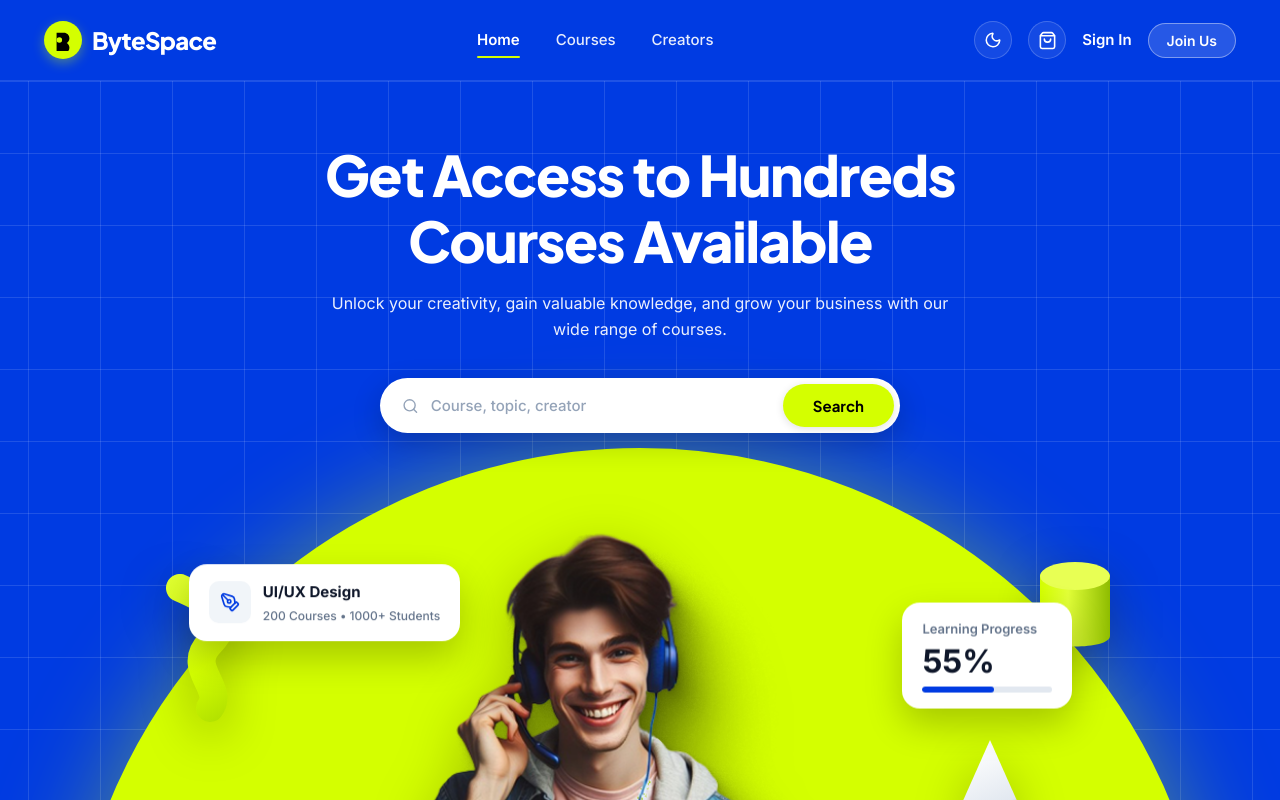
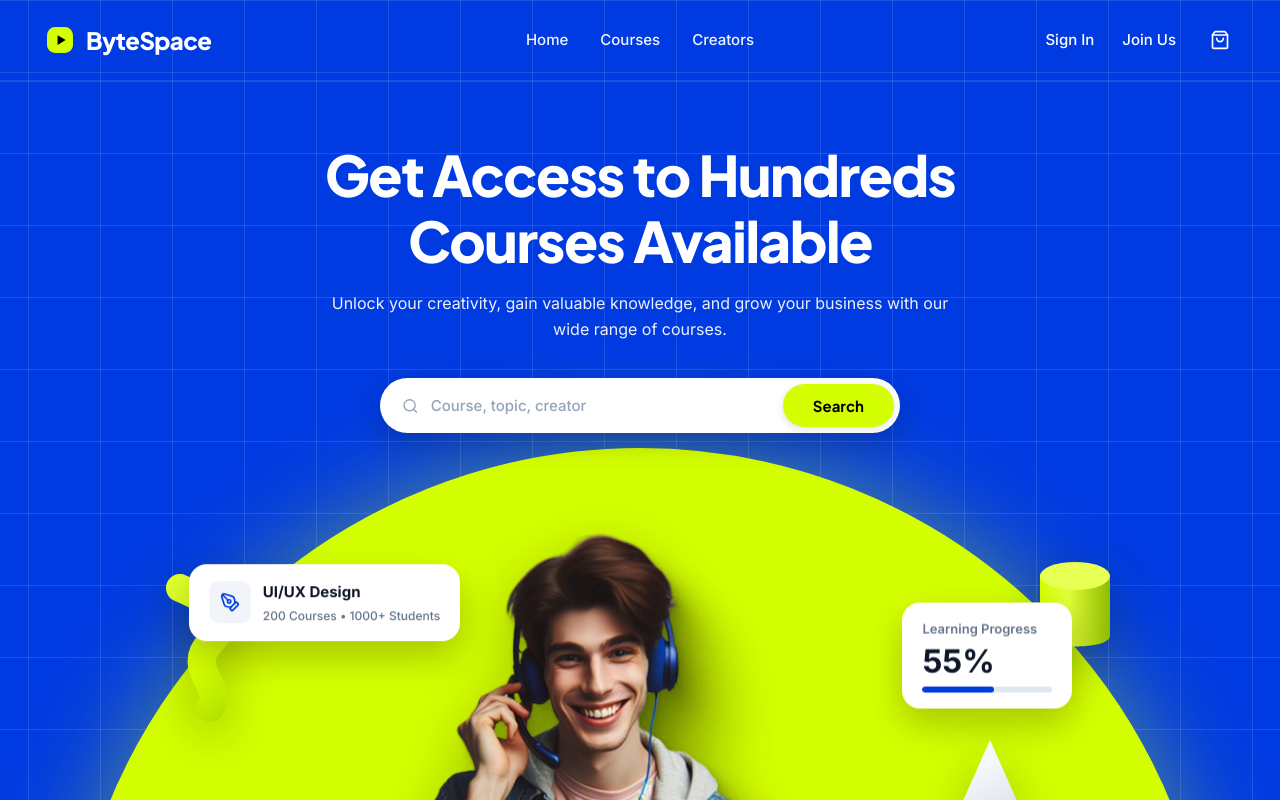
Before and after one commit to arifarman22/DoinTechTask-ArifArman, a React (Vite) app: page / in a window 1280 px wide. Shown: the top 800 px of the page. Built offline with nearby package versions, Linux system fonts and the light colour scheme.

Commit message:
feat: match exact Figma navbar with Persian Blue blueprint grid and 3-part layout

```diff
--- a/src/components/common/Navbar.jsx
+++ b/src/components/common/Navbar.jsx
@@ -1,28 +1,18 @@
 import { useState } from 'react';
 import { useApp } from '../../context/AppContext';
-import {
-  Sun,
-  Moon,
-  Heart,
-  ShoppingBag,
-  Menu,
-  X,
-  LogOut
-} from 'lucide-react';
+import { ShoppingBag, Menu, X } from 'lucide-react';
 import '../../styles/navbar.css';
 
+// Neon Lime ByteSpace Emblem matching Figma navbar
+const ByteSpaceNavEmblem = () => (
+  <svg width="26" height="26" viewBox="0 0 32 32" fill="none">
+    <rect width="32" height="32" rx="10" fill="#D4FF00" />
+    <path d="M13 10L23 16L13 22V10Z" fill="#000000" />
+  </svg>
+);
+
 export const Navbar = () => {
-  const {
-    currentView,
-    navigateTo,
-    user,
-    logoutUser,
-    wishlist,
-    enrolledCourses,
-    theme,
-    toggleTheme
-  } = useApp();
-
+  const { navigateTo } = useApp();
   const [mobileMenuOpen, setMobileMenuOpen] = useState(false);
 
   const handleNavClick = (view, anchorId = null) => {
@@ -39,183 +29,80 @@ export const Navbar = () => {
     }
   };
 
-  const isFigmaHome = currentView === 'home';
-
   return (
-    <header className={`navbar-header ${isFigmaHome ? 'navbar-figma-blue' : ''}`}>
-      <div className="container navbar-container">
-        {/* Brand Logo matching Figma: Neon Lime Emblem + White ByteSpace */}
+    <header className="navbar-header">
+      <div className="navbar-container">
+        {/* Brand Logo (Left): Neon Lime Emblem + White ByteSpace */}
         <div className="brand-logo" onClick={() => handleNavClick('home')}>
           <div className="brand-figma-icon">
-            <svg width="22" height="22" viewBox="0 0 24 24" fill="none">
-              <path
-                d="M5 4H13C16.3137 4 19 6.68629 19 10C19 12.222 17.789 14.1613 16 15.1973C17.789 16.2333 19 18.1726 19 20.3946C19 23.7083 16.3137 26.3946 13 26.3946H5V4Z"
-                fill="#000000"
-              />
-              <circle cx="8" cy="12" r="3" fill="#D4FF00" />
-            </svg>
+            <ByteSpaceNavEmblem />
           </div>
           <span className="brand-figma-name">ByteSpace</span>
         </div>
 
-        {/* Desktop Navigation Links matching Figma (Home, Courses, Creators) */}
-        <nav>
+        {/* Center Navigation Links: Home, Courses, Creators */}
+        <nav className="navbar-center-nav">
           <ul className="navbar-figma-links">
-            <li
-              className={`nav-figma-link ${currentView === 'home' ? 'active' : ''}`}
-              onClick={() => handleNavClick('home')}
-            >
+            <li className="nav-figma-link" onClick={() => handleNavClick('home')}>
               Home
             </li>
-            <li
-              className={`nav-figma-link ${currentView === 'courses' ? 'active' : ''}`}
-              onClick={() => handleNavClick('courses')}
-            >
+            <li className="nav-figma-link" onClick={() => handleNavClick('courses')}>
               Courses
             </li>
-            <li
-              className="nav-figma-link"
-              onClick={() => handleNavClick('home', 'why-us-section')}
-            >
+            <li className="nav-figma-link" onClick={() => handleNavClick('home', 'why-us-section')}>
               Creators
             </li>
           </ul>
         </nav>
 
-        {/* Right Actions matching Figma: Sign In, Join Us, Shopping Bag, Theme Toggle */}
+        {/* Right Actions: Sign In, Join Us, Shopping Bag */}
         <div className="navbar-actions">
-          {/* Theme Toggle Button */}
+          <span className="nav-figma-auth-link" onClick={() => handleNavClick('login')}>
+            Sign In
+          </span>
+          <span className="nav-figma-auth-link" onClick={() => handleNavClick('signup')}>
+            Join Us
+          </span>
           <button
-            className="btn-icon-figma"
-            onClick={toggleTheme}
-            title={`Switch to ${theme === 'light' ? 'Dark' : 'Light'} mode`}
-            aria-label="Toggle Theme"
+            className="nav-figma-cart-btn"
+            onClick={() => handleNavClick('courses')}
+            title="Cart"
+            aria-label="Shopping Cart"
           >
-            {theme === 'light' ? <Moon size={18} /> : <Sun size={18} color="#D4FF00" />}
-          </button>
-
-          {/* Wishlist / Cart Indicator */}
-          <button
-            className="btn-icon-figma"
-            style={{ position: 'relative' }}
-            title="Wishlist"
-            onClick={() => handleNavClick('courses')}
-          >
-            {wishlist.length > 0 ? (
-              <>
-                <Heart size={19} fill="#EF4444" color="#EF4444" />
-                <span className="badge-count-pill">{wishlist.length}</span>
-              </>
-            ) : (
-              <ShoppingBag size={19} />
-            )}
-          </button>
-
-          {/* User state / Auth buttons */}
-          {user ? (
-            <div className="user-badge-menu-figma">
-              <img src={user.avatar} alt={user.name} className="user-avatar" />
-              <span className="user-name-figma">{user.name}</span>
-              <button
-                className="btn-icon-figma btn-sm"
-                onClick={logoutUser}
-                title="Log Out"
-                style={{ width: '28px', height: '28px', border: 'none' }}
-              >
-                <LogOut size={14} />
+            <ShoppingBag size={20} color="#FFFFFF" strokeWidth={2} />
           </button>
         </div>
-          ) : (
-            <div className="auth-btns-group">
-              <span
-                className="btn-link-figma"
-                onClick={() => handleNavClick('login')}
-              >
-                Sign In
-              </span>
-              <button
-                className="btn-join-figma"
-                onClick={() => handleNavClick('signup')}
-              >
-                Join Us
-              </button>
-            </div>
-          )}
 
-          {/* Mobile Menu Hamburger */}
+        {/* Mobile Hamburger Toggle */}
         <button
           className="mobile-toggle-btn-figma"
           onClick={() => setMobileMenuOpen(!mobileMenuOpen)}
-            aria-label="Toggle Navigation Menu"
+          aria-label="Toggle navigation menu"
         >
           {mobileMenuOpen ? <X size={24} /> : <Menu size={24} />}
         </button>
-        </div>
-      </div>
 
         {/* Mobile Drawer */}
-      <div className={`mobile-drawer ${mobileMenuOpen ? 'open' : ''}`}>
-        <div
-          className="mobile-nav-link"
-          onClick={() => handleNavClick('home')}
-        >
+        {mobileMenuOpen && (
+          <div className="mobile-drawer">
+            <span className="nav-figma-link" onClick={() => handleNavClick('home')}>
               Home
-        </div>
-        <div
-          className="mobile-nav-link"
-          onClick={() => handleNavClick('courses')}
-        >
+            </span>
+            <span className="nav-figma-link" onClick={() => handleNavClick('courses')}>
               Courses
-        </div>
-        <div
-          className="mobile-nav-link"
-          onClick={() => handleNavClick('home', 'why-us-section')}
-        >
+            </span>
+            <span className="nav-figma-link" onClick={() => handleNavClick('home', 'why-us-section')}>
               Creators
-        </div>
-        <div
-          className="mobile-nav-link"
-          onClick={() => handleNavClick('home', 'pricing-section')}
-        >
-          Pricing
-        </div>
-        <div
-          className="mobile-nav-link"
-          onClick={() => handleNavClick('home', 'faq-section')}
-        >
-          FAQ
-        </div>
-
-        <div className="mobile-actions-wrapper">
-          {user ? (
-            <div style={{ display: 'flex', alignItems: 'center', justifyContent: 'space-between' }}>
-              <div style={{ display: 'flex', alignItems: 'center', gap: '8px' }}>
-                <img src={user.avatar} alt={user.name} className="user-avatar" />
-                <span className="user-name">{user.name}</span>
-              </div>
-              <button className="btn btn-secondary btn-sm" onClick={logoutUser}>
-                Log Out
-              </button>
-            </div>
-          ) : (
-            <div style={{ display: 'flex', gap: '10px' }}>
-              <button
-                className="btn btn-secondary"
-                style={{ flex: 1 }}
-                onClick={() => handleNavClick('login')}
-              >
+            </span>
+            <hr style={{ borderColor: 'rgba(255,255,255,0.15)', margin: '4px 0' }} />
+            <span className="nav-figma-auth-link" onClick={() => handleNavClick('login')}>
               Sign In
-              </button>
-              <button
-                className="btn btn-primary"
-                style={{ flex: 1 }}
-                onClick={() => handleNavClick('signup')}
-              >
+            </span>
+            <span className="nav-figma-auth-link" onClick={() => handleNavClick('signup')}>
               Join Us
-              </button>
+            </span>
           </div>
         )}
-        </div>
       </div>
     </header>
   );
--- a/src/styles/navbar.css
+++ b/src/styles/navbar.css
@@ -1,20 +1,18 @@
-/* Navbar Styling */
+/* Figma-Accurate Navbar Styling (#003BE2 Persian Blue + Blueprint Grid) */
 .navbar-header {
   position: sticky;
   top: 0;
   z-index: 1000;
-  background-color: var(--nav-bg);
-  backdrop-filter: blur(14px);
-  -webkit-backdrop-filter: blur(14px);
-  border-bottom: 1px solid var(--border-subtle);
-  transition: all var(--transition-normal);
-}
-
-/* Persian Blue Header for Landing Page matching Figma Header_Frame */
-.navbar-header.navbar-figma-blue {
   background-color: #003be2;
-  border-bottom: 1px solid rgba(255, 255, 255, 0.12);
+  /* Blueprint Grid Pattern matching Hero Frame */
+  background-image:
+    linear-gradient(rgba(255, 255, 255, 0.12) 1px, transparent 1px),
+    linear-gradient(90deg, rgba(255, 255, 255, 0.12) 1px, transparent 1px);
+  background-size: 72px 72px;
+  background-position: center top;
+  border-bottom: 1px solid rgba(255, 255, 255, 0.1);
   color: #ffffff;
+  width: 100%;
 }
 
 .navbar-container {
@@ -22,10 +20,12 @@
   align-items: center;
   justify-content: space-between;
   height: 80px;
-  gap: 20px;
+  max-width: 1240px;
+  margin: 0 auto;
+  padding: 0 24px;
 }
 
-/* Brand Logo */
+/* Brand Logo (Left) */
 .brand-logo {
   display: flex;
   align-items: center;
@@ -35,164 +35,97 @@
 }
 
 .brand-figma-icon {
-  width: 38px;
-  height: 38px;
-  background-color: #d4ff00;
-  border-radius: 50%;
+  width: 32px;
+  height: 32px;
+  border-radius: 8px;
   display: flex;
   align-items: center;
   justify-content: center;
-  box-shadow: 0 4px 12px rgba(212, 255, 0, 0.35);
-  transition: transform 0.25s cubic-bezier(0.34, 1.56, 0.64, 1);
+  transition: transform 0.2s ease;
 }
 
 .brand-logo:hover .brand-figma-icon {
-  transform: scale(1.08) rotate(-6deg);
+  transform: scale(1.05);
 }
 
 .brand-figma-name {
-  font-family: var(--font-heading);
+  font-family: var(--font-heading, -apple-system, BlinkMacSystemFont, 'Segoe UI', Roboto, sans-serif);
   font-size: 24px;
   font-weight: 800;
-  letter-spacing: -0.03em;
+  letter-spacing: -0.025em;
   color: #ffffff;
 }
 
-/* Navigation Links */
+/* Center Navigation Links (Home, Courses, Creators) */
+.navbar-center-nav {
+  position: absolute;
+  left: 50%;
+  transform: translateX(-50%);
+}
+
 .navbar-figma-links {
   display: flex;
   align-items: center;
-  gap: 36px;
+  gap: 32px;
   list-style: none;
+  margin: 0;
+  padding: 0;
 }
 
 .nav-figma-link {
+  font-family: var(--font-body, system-ui, sans-serif);
   font-size: 15px;
   font-weight: 500;
   color: #ffffff;
-  opacity: 0.9;
-  transition: all var(--transition-fast);
+  opacity: 0.95;
+  transition: opacity 0.2s ease, transform 0.2s ease;
   cursor: pointer;
-  position: relative;
-  padding: 6px 0;
+  user-select: none;
 }
 
-.nav-figma-link:hover,
-.nav-figma-link.active {
+.nav-figma-link:hover {
   opacity: 1;
-  font-weight: 600;
+  transform: translateY(-1px);
 }
 
-.nav-figma-link.active::after {
-  content: '';
-  position: absolute;
-  bottom: 0;
-  left: 0;
-  width: 100%;
-  height: 2.5px;
-  background-color: #d4ff00;
-  border-radius: var(--radius-full);
-}
-
-/* Navbar Actions */
+/* Right Actions (Sign In, Join Us, Shopping Bag) */
 .navbar-actions {
   display: flex;
   align-items: center;
-  gap: 16px;
+  gap: 28px;
 }
 
-.btn-icon-figma {
-  width: 38px;
-  height: 38px;
-  padding: 0;
-  border-radius: 50%;
+.nav-figma-auth-link {
+  font-family: var(--font-body, system-ui, sans-serif);
+  font-size: 15px;
+  font-weight: 500;
+  color: #ffffff;
+  cursor: pointer;
+  transition: opacity 0.2s ease;
+  user-select: none;
+}
+
+.nav-figma-auth-link:hover {
+  opacity: 0.8;
+}
+
+.nav-figma-cart-btn {
+  background: transparent;
+  border: none;
+  color: #ffffff;
   display: inline-flex;
   align-items: center;
   justify-content: center;
-  color: #ffffff;
-  border: 1px solid rgba(255, 255, 255, 0.2);
-  background-color: rgba(255, 255, 255, 0.08);
-  transition: all var(--transition-fast);
+  cursor: pointer;
+  padding: 6px;
+  transition: transform 0.2s ease, opacity 0.2s ease;
+  user-select: none;
+  position: relative;
 }
 
-.btn-icon-figma:hover {
-  background-color: rgba(255, 255, 255, 0.18);
-  transform: translateY(-1px);
-}
-
-.badge-count-pill {
-  position: absolute;
-  top: -4px;
-  right: -4px;
-  background: #ef4444;
-  color: white;
-  font-size: 10px;
-  font-weight: 700;
-  width: 18px;
-  height: 18px;
-  border-radius: 50%;
-  display: flex;
-  align-items: center;
-  justify-content: center;
-}
-
-.auth-btns-group {
-  display: flex;
-  align-items: center;
-  gap: 16px;
-}
-
-.btn-link-figma {
-  color: #ffffff;
-  font-size: 15px;
-  font-weight: 600;
-  cursor: pointer;
-  transition: opacity var(--transition-fast);
-}
-
-.btn-link-figma:hover {
-  opacity: 0.8;
-}
-
-.btn-join-figma {
-  background-color: rgba(255, 255, 255, 0.15);
-  color: #ffffff;
-  border: 1px solid rgba(255, 255, 255, 0.4);
-  font-size: 14px;
-  font-weight: 600;
-  padding: 8px 18px;
-  border-radius: 9999px;
-  cursor: pointer;
-  transition: all var(--transition-fast);
-}
-
-.btn-join-figma:hover {
-  background-color: #ffffff;
-  color: #003be2;
-  border-color: #ffffff;
-}
-
-.user-badge-menu-figma {
-  display: flex;
-  align-items: center;
-  gap: 10px;
-  padding: 4px 12px 4px 4px;
-  border-radius: 9999px;
-  background-color: rgba(255, 255, 255, 0.15);
-  border: 1px solid rgba(255, 255, 255, 0.3);
-}
-
-.user-avatar {
-  width: 32px;
-  height: 32px;
-  border-radius: 50%;
-  object-fit: cover;
-}
-
-.user-name-figma {
-  font-size: 14px;
-  font-weight: 600;
-  color: #ffffff;
+.nav-figma-cart-btn:hover {
+  transform: scale(1.1);
+  opacity: 0.9;
 }
 
 /* Mobile Toggle */
@@ -211,7 +144,11 @@
 }
 
 @media (max-width: 900px) {
-  .navbar-figma-links {
+  .navbar-center-nav {
+    display: none;
+  }
+
+  .navbar-actions {
     display: none;
   }
 
@@ -221,38 +158,23 @@
     justify-content: center;
   }
 
-  .mobile-drawer.open {
+  .mobile-drawer {
     display: flex;
     flex-direction: column;
-    gap: 16px;
-    padding: 24px;
-    background-color: #003be2;
-    border-bottom: 1px solid rgba(255, 255, 255, 0.2);
-    box-shadow: 0 16px 36px rgba(0, 0, 0, 0.3);
     position: absolute;
     top: 80px;
     left: 0;
     width: 100%;
+    background-color: #003be2;
+    border-bottom: 1px solid rgba(255, 255, 255, 0.15);
+    padding: 24px;
+    gap: 18px;
     z-index: 999;
-    color: #ffffff;
   }
 
-  .mobile-nav-link {
+  .mobile-drawer .nav-figma-link,
+  .mobile-drawer .nav-figma-auth-link {
     font-size: 16px;
-    font-weight: 600;
-    color: #ffffff;
     padding: 8px 0;
-    display: flex;
-    align-items: center;
-    justify-content: space-between;
-    cursor: pointer;
-  }
-
-  .mobile-actions-wrapper {
-    display: flex;
-    flex-direction: column;
-    gap: 10px;
-    padding-top: 12px;
-    border-top: 1px solid rgba(255, 255, 255, 0.2);
   }
 }
```
Lines whose indentation alone changed are shown as unchanged.
